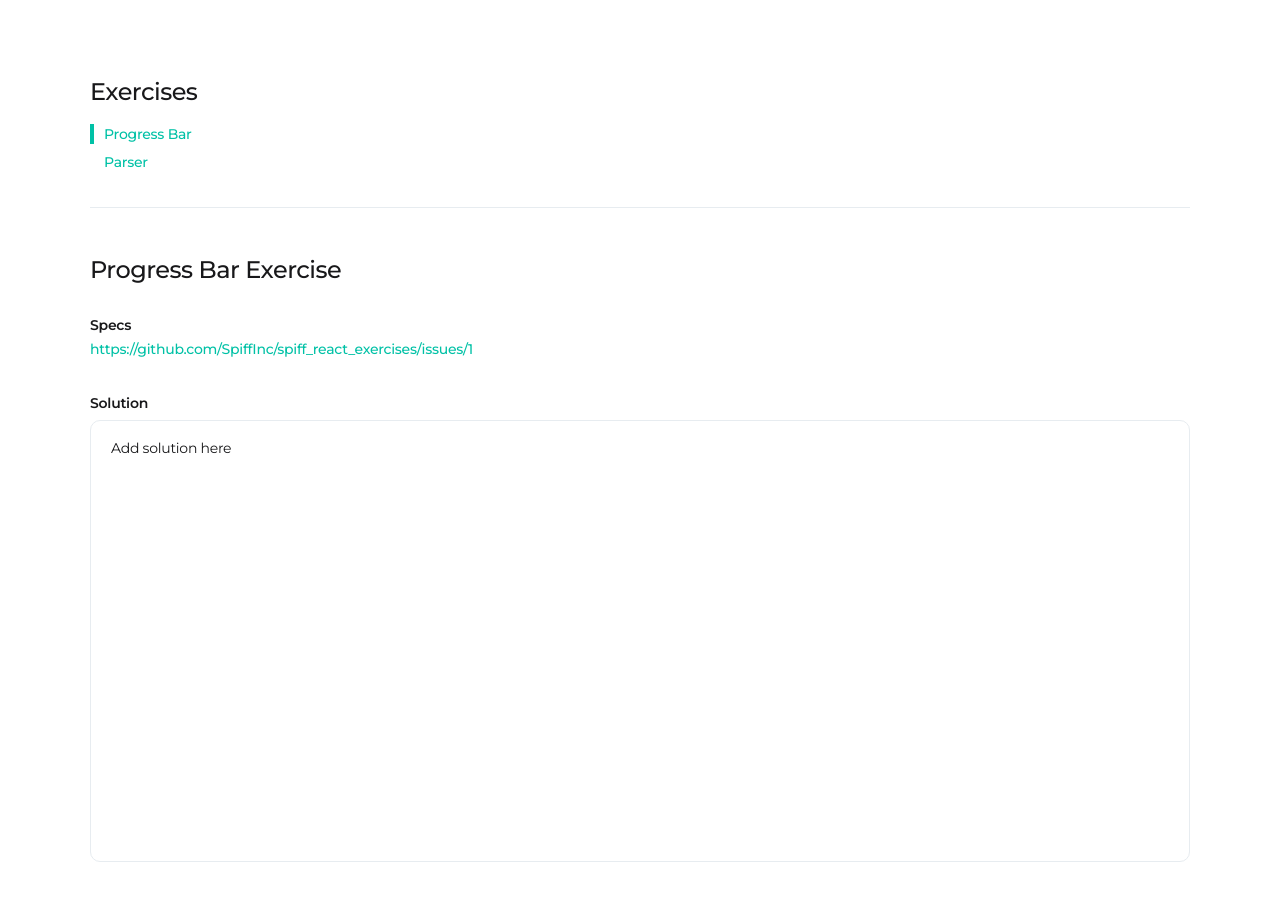
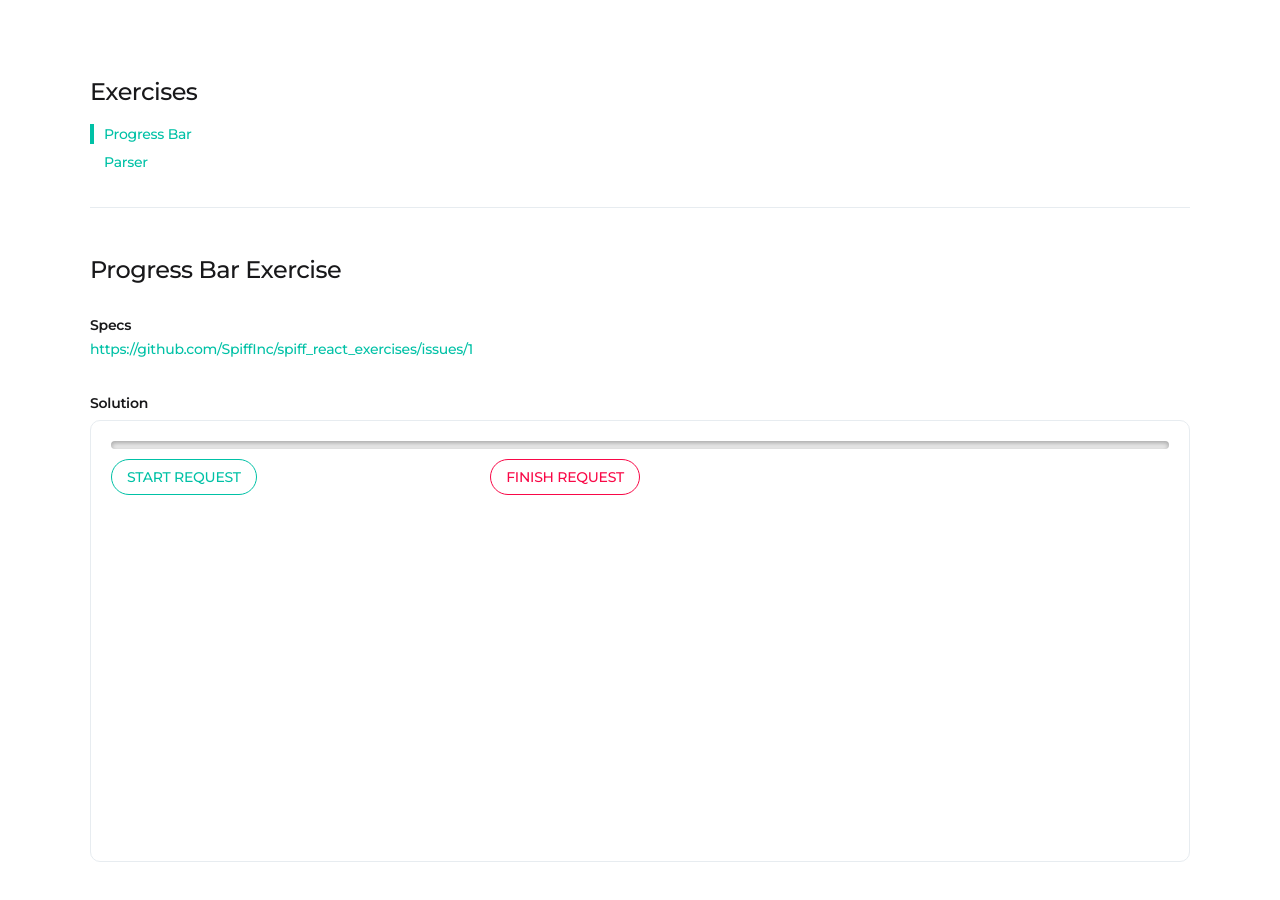
Before and after one commit to bigstardev/spiff-exercise, a React app: page /progress_bar in a window 1280 px wide. Built offline with nearby package versions, Linux system fonts and the light colour scheme.

Commit message:
progress bar according to random request
-When percentage is the  90%, check the last step of status..
-If request is true, then progressive bar is completed within on second.
-if request is false, then it stop at that poin

```diff
--- a/src/app/App.scss
+++ b/src/app/App.scss
@@ -3,7 +3,8 @@
 @import "../shared_styles/typography.scss";
 @import "../shared_styles/general.scss";
 @import "../exercise/Exercise.scss";
-
+@import '../progress_bar_v1/progressiveBar.scss';
+@import "../progress_bar_exercise/progressBarExercise.scss";
 .App {
   .exercise-index {
     margin: 30px 0;
--- a/src/progress_bar_exercise/ProgressBarExercise.js
+++ b/src/progress_bar_exercise/ProgressBarExercise.js
@@ -1,5 +1,7 @@
 import React from "react";
 import Exercise from "../exercise/Exercise";
+import UseTimer from './useTimer'
+
 
 const ProgressBarExercise = () => {
   return (
@@ -18,5 +20,10 @@ export default ProgressBarExercise;
 // ----------------------------------------------------------------------------------
 
 const Solution = () => {
-  return <div>Add solution here</div>;
+
+
+  return (
+    <UseTimer />
+  )
+
 };
--- /dev/null
+++ b/src/progress_bar_exercise/progressBarExercise.scss
@@ -0,0 +1,6 @@
+.buttonGroup{
+    display: flex;
+    width: 50%;
+    justify-content:space-between;
+    margin-top: 10px;
+}
--- /dev/null
+++ b/src/progress_bar_exercise/useTimer.js
@@ -0,0 +1,61 @@
+import React, { useState, useEffect } from 'react'
+import ProgressiveBar from '../progress_bar_v1/ProgressiveBar';
+export default function UseTimer() {
+    const [requestCompletionRate, setRequestCompletionRate] = useState(0);
+    const [requestLastState, setRequestLastState] = useState(true);
+    const [isActive, setIsActive] = useState(false);
+
+    useEffect(() => {
+        let timer;
+        if (isActive) {
+            timer = setInterval(updateRequest, 1000)
+        }
+        return () => clearInterval(timer);
+    }, [isActive, requestCompletionRate])
+
+    const lastStep = () => {
+        setIsActive(false);
+        setRequestCompletionRate(100)
+        setTimeout(() => {
+            stopTimer();
+
+        }, 3000);
+    }
+    const updateRequest = () => {
+        {/*Increasing the width of progressbar component until 90%*/ }
+        setRequestCompletionRate((requestCompletionRate) => requestCompletionRate + 6);
+        {/* request status when 90% completed*/ }
+        setRequestLastState(Math.random() >= 0.5);
+
+        if (requestCompletionRate == 90) {
+            setIsActive(false);
+            {/* if request succeed, then finish the task and refresh progressive bar*/ }
+            if (requestLastState) lastStep()
+
+
+        }
+
+
+    }
+
+    function stopTimer() {
+        {/*force to complete the request*/ }
+        setIsActive(false)
+        setRequestCompletionRate(0)
+        setRequestLastState(true)
+    }
+
+    return (
+
+        <>
+
+            <ProgressiveBar requestCompletionRate={requestCompletionRate} />
+            <div className="buttonGroup">
+                <button disabled={true && !requestLastState} className="my-button medium green" onClick={() => setIsActive(!isActive)}>{!isActive ? "START REQUEST" : "LOADING ..."}</button>
+                <button className="my-button medium red" onClick={lastStep}>FINISH REQUEST</button>
+            </div>
+        </>
+    )
+
+
+}
--- /dev/null
+++ b/src/progress_bar_v1/ProgressiveBar.js
@@ -0,0 +1,16 @@
+import React from 'react'
+
+export default function ProgressiveBar({ requestCompletionRate }) {
+
+    return (
+        <div>
+
+            <div className={"skill-bar " + `${requestCompletionRate == 100 ? "fade-out" : ""}`}>
+                <span className={"progress-bar "}>
+                    <span className="shade" style={{ width: `${requestCompletionRate}%` }} ></span>
+                </span>
+            </div>
+        </div>
+
+    )
+}
--- /dev/null
+++ b/src/progress_bar_v1/progressiveBar.scss
@@ -0,0 +1,69 @@
+.my-button{
+  box-sizing: border-box;
+    border:1px solid;
+    padding:10px 15px;
+    border-radius: 25px;
+
+    &:hover{
+        border-width:2px;
+        margin:-1px;
+    }
+    &:focus{
+        border-width:3px;
+        margin:-2px;
+    }
+    @media(max-width:768px){
+      padding:5px 10px
+    }
+}
+
+.skill-bar{
+    height: 6px;
+    width: 100%;
+    margin-bottom: 10px;
+    padding-top: 1px;
+    padding-bottom: 1px;
+    border-radius: 9.5px;
+    background-color: #ebebeb;
+    box-shadow: inset 0 2px 5px rgba(0, 0, 0, 0.3),
+    0 1px 0 rgba(255, 255, 255, 0.1);
+    position: relative;
+    transition: opacity 3s ease;
+    .shade{
+        position: absolute;
+        top: 0;
+        left: 0;
+        width: 0%;
+        height: 100%;
+        display: block;
+        border-radius: 9.5px;
+      background: linear-gradient(to right,$coral  30%, $red 100%);
+      transition: all 1s ease;
+    }
+    @media(max-width:768px){
+      width:70%;
+    }
+    @media(max-width:522px){
+      width:45%;
+    }
+}
+.fade-out {
+	opacity: 1;
+	animation-name: fadeOutOpacity;
+	animation-iteration-count: 1;
+	animation-timing-function: ease;
+	animation-duration: 3s;
+}
+
+@keyframes fadeOutOpacity {
+	0% {
+		opacity: 1;
+	}
+	100% {
+		opacity: 0;
+
+	}
+}
+.disable-transition{
+  transition: all 0s;
+}
--- /dev/null
+++ b/src/useTimer.js
@@ -0,0 +1,18 @@
+import React, { useState, useEffect } from 'react'
+
+export default function useTimer() {
+    const [progress, setProgress] = useState(0);
+    useEffect(() => {
+        const interval = setInterval(() => {
+            setProgress(progress => progress + 6)
+        }, 1000)
+        return () => {
+            cleanup
+        }
+    }, [])
+    return (
+        <div>
+
+        </div>
+    )
+}
```
Also changed, not shown: 1 other file.
